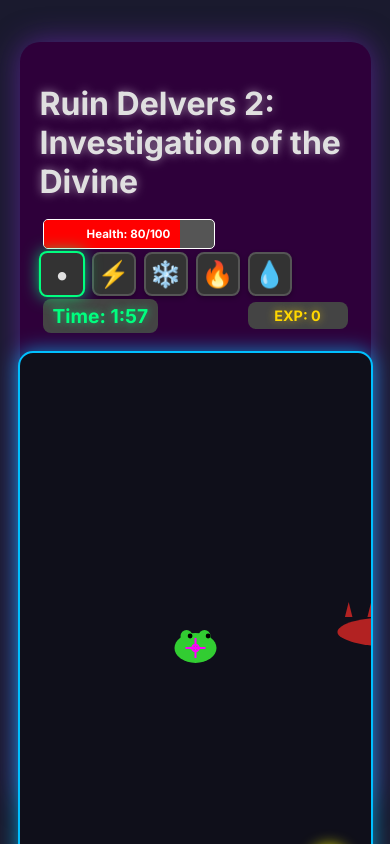
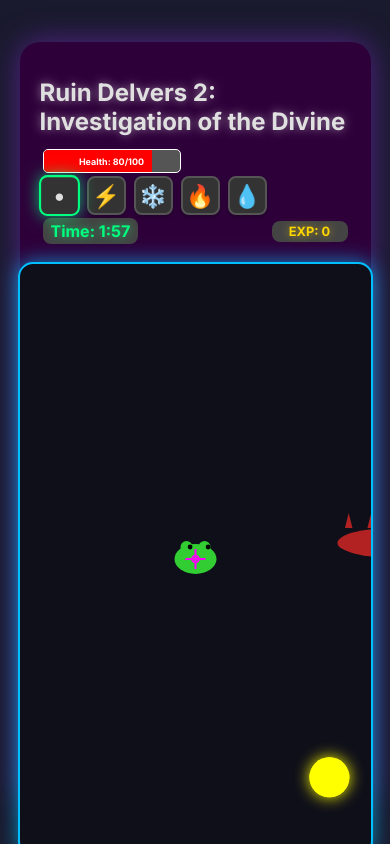
Before and after one commit to kaeruu42/LaserShooter, a plain HTML site: page index.html in a window 390 px wide. Both pictures are taken after a click on the button "Start Game". Shown: the top 844 px of the page. Drawn offline with Linux system fonts and the light colour scheme.

Commit message:
title for mobile

```diff
--- a/index.html
+++ b/index.html
@@ -267,6 +267,48 @@
         .restart-button:active {
             transform: translateY(0);
             box-shadow: 0 3px 10px rgba(0, 191, 255, 0.3);
+        }
+
+        /* Media query for smaller screens to collapse title */
+        @media (max-width: 600px) {
+            h1 {
+                font-size: 1.5em; /* Smaller main game title */
+                margin-bottom: 5px;
+            }
+
+            #titleScreen h2 {
+                font-size: 1.8em; /* Smaller title on title screen */
+                margin-bottom: 20px;
+            }
+
+            .hud-item {
+                padding: 3px 8px;
+                font-size: 0.8em;
+                min-width: 60px;
+            }
+
+            .health-bar-container {
+                width: 120px;
+                height: 16px;
+            }
+
+            .health-bar-text {
+                font-size: 0.7em;
+            }
+
+            .timer-display {
+                font-size: 1em;
+            }
+
+            .weapon-icon {
+                width: 35px;
+                height: 35px;
+                font-size: 1.4em;
+            }
+
+            .controls-info p {
+                font-size: 0.8em;
+            }
         }
     </style>
 </head>
```
